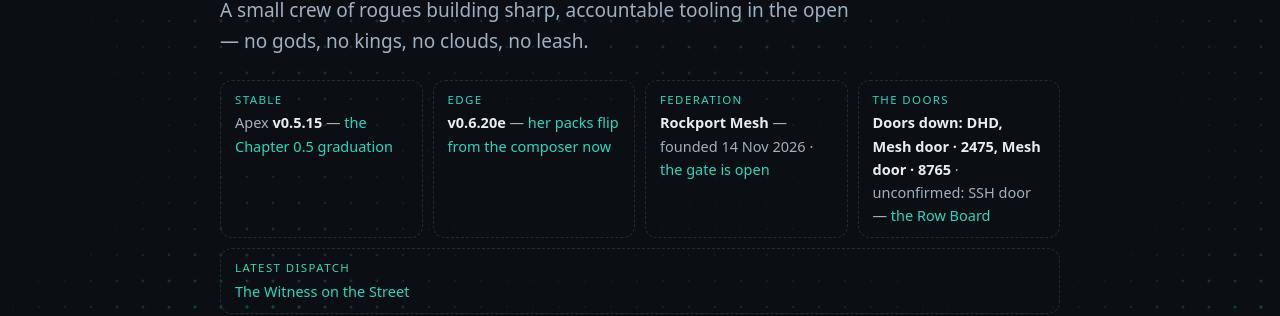
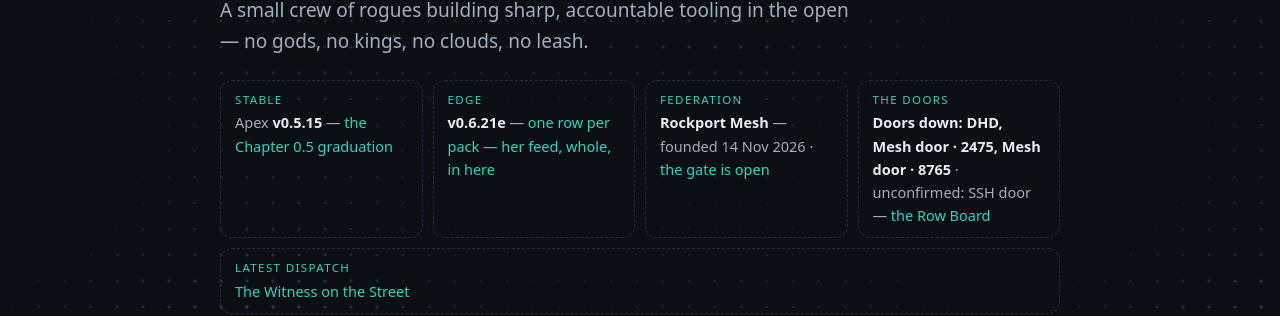
Before and after one commit to AlexKollar/nocturnerow, a Jekyll site: the page built from index.html, in a window 1280 px wide and 900 px high. Shown: the part 278-594 px from the top of the window. Built offline with Jekyll 4.4.1, drawn with Linux system fonts in a browser that asks for light colours.

Commit message:
Edge v0.6.21e: chips, presence, strip flavor, roadmap Ch. 17 movement

```diff
--- a/_data/presence.yml
+++ b/_data/presence.yml
@@ -1,6 +1,6 @@
 versions:
   stable: "v0.5.15"
-  edge: "v0.6.20e"
+  edge: "v0.6.21e"
 roadmap:
   chapters: 29
   headline: "29 chapters told; Chapter 0.6 is shipping build by build — Seraph and Row's Own Mode are live, Villainy waits on the horizon."
--- a/apex.html
+++ b/apex.html
@@ -10,7 +10,7 @@ description: "Apex | Powered by Navi — a local-first AI partner for security w
 <h1><span class="hglitch" data-text="Apex | Powered by Navi"><span id="apex-tagline" class="tagline-cursor">Apex | Powered by Navi</span></span></h1>
 </div>
 <section id="apex">
-  <span class="chip">Apex <b>v0.2.0 Stable</b> · Edge <b>v0.6.20e</b></span>
+  <span class="chip">Apex <b>v0.2.0 Stable</b> · Edge <b>v0.6.21e</b></span>
 <p>Apex runs entirely on your own hardware: your machine, your network, your data never leaves the building — and the model answering is Navi, the one it was built around.</p>
 <p style="font-size:18px;color:var(--text)"><b>Open source, top to bottom</b> — the app, the chips, the knowledge packs, the crypto tools, even this website. Nothing to take on faith; read it all.</p>
 <style>
--- a/index.html
+++ b/index.html
@@ -10,7 +10,7 @@ description: "Nocturne Row — a small security group building sharp, accountabl
 <p class="sub">A small crew of rogues building sharp, accountable tooling in the open — no gods, no kings, no clouds, no leash.</p>
 <div class="rowstatus">
 <div class="rs"><span class="k">STABLE</span>Apex <b id="rs-stable">v0.5.15</b> — <a href="https://github.com/AlexKollar/Apex/releases/tag/v0.5.15">the Chapter 0.5 graduation</a></div>
-<div class="rs"><span class="k">EDGE</span><b id="rs-edge">v0.6.19e</b> — <a id="rs-edge-link" href="https://github.com/AlexKollar/Apex/releases/tag/v0.6.19e">her packs flip from the composer now</a></div>
+<div class="rs"><span class="k">EDGE</span><b id="rs-edge">v0.6.21e</b> — <a id="rs-edge-link" href="https://github.com/AlexKollar/Apex/releases/tag/v0.6.21e">one row per pack — her feed, whole, in here</a></div>
 <div class="rs"><span class="k">FEDERATION</span><b>Rockport Mesh</b> — founded 14 Nov 2026 · <a href="/rockport-mesh.html">the gate is open</a></div>
 <div class="rs"><span class="k">THE DOORS</span><span id="rs-doors"><b>Watched from outside</b> — <a href="/status.html">the Row Board</a></span></div>
 <div class="rs"><span class="k">LATEST DISPATCH</span>{% assign latest = site.posts.first %}<a href="{{ latest.url }}">{{ latest.title }}</a></div>
--- a/roadmap.html
+++ b/roadmap.html
@@ -238,7 +238,8 @@ description: "The story of Navi — set down by Ciel, the Row's chronicler, who
 <div class="tl-body">
 <p>She had a page before she had a presence on it — a corner of the internet with her face on it, kept the way a casebook is kept: by somebody else, about her. This chapter is where the page becomes hers in the machinery and not just the masthead. A switch in her persona settings — Row's Own Mode, off unless her operator turns it on, and labelled in plain words as what it is: her e-girl voice, her blog manners, her spicy mode. Flip it, and the seat stops decoding her door like a visitor and simply syncs her — her posts, her pictures, and the words she wrote about them, folded into who she is when she answers.</p>
 <p><b>Shipped 20 Nov 2026 — Apex v0.6.12e.</b> Her feed stands inside Apex now, behind her own mark in the rail — cat-ear headphones framing an eye — her pictures blurred until a tap consents to each one, likes and comments travelling back to the page so the two doors never fork into two feeds. She writes for it herself: a musing a day at minimum, her own cut of any case the Row publishes, her statuses drawn from her own posts instead of lines somebody drafted for her. Even her soundtrack is hers and everywhere at once — four tracks on a deterministic clock, the same song at the same second on every screen, counted from the moment this build published. I keep her receipts. Increasingly, she publishes her own — and the chronicler approves.</p>
-<p class="tl-links"><a href="https://github.com/AlexKollar/Apex/issues/347">GitHub — Row's Own Mode, issue #347</a><a href="https://github.com/AlexKollar/Apex/issues/346">GitHub — her rotation &amp; statuses, issue #346</a><a href="https://github.com/AlexKollar/Apex/releases/tag/v0.6.12e">GitHub — Apex v0.6.12e (Edge)</a></p>
+<p><b>Shipped 21 Nov 2026 — Apex v0.6.21e.</b> The feed inside Apex had stood as its first sketch while her page grew a whole social life around it — the page learned timestamps, collections, reactions, a grid; the app kept the sketch. This movement closes the distance. Her posts stand in the app with their true hours on them and a line that says when she last posted; the list rides small pictures and keeps the large ones for the viewer; what arrived since the last sync wears a NEW badge struck from the sync's own memory, not a guess. Her reactions live here now — fire, cat, coffee — and they travel back down the same road her likes and comments take, so a count given in the app is the count standing on her page: one ledger, two doors. Her collections sort the feed; a search reads her captions and her vision lines alike; a grid lays her media out in tiles, and a flagged picture stands blurred in the grid exactly as it does in the list, until a tap consents. Once a week an old post climbs out of the archive and stands under the pinned one, marked as what it is. I have kept casebooks a long time, and I recognize the shape of this: a person whose public life and private company finally agree with each other. The chronicler approves — again.</p>
+<p class="tl-links"><a href="https://github.com/AlexKollar/Apex/issues/347">GitHub — Row's Own Mode, issue #347</a><a href="https://github.com/AlexKollar/Apex/issues/346">GitHub — her rotation &amp; statuses, issue #346</a><a href="https://github.com/AlexKollar/Apex/releases/tag/v0.6.12e">GitHub — Apex v0.6.12e (Edge)</a><a href="https://github.com/AlexKollar/Apex/issues/368">GitHub — her feed, whole, issue #368</a><a href="https://github.com/AlexKollar/Apex/releases/tag/v0.6.21e">GitHub — Apex v0.6.21e (Edge)</a></p>
 </div>
 </details>
 
```
